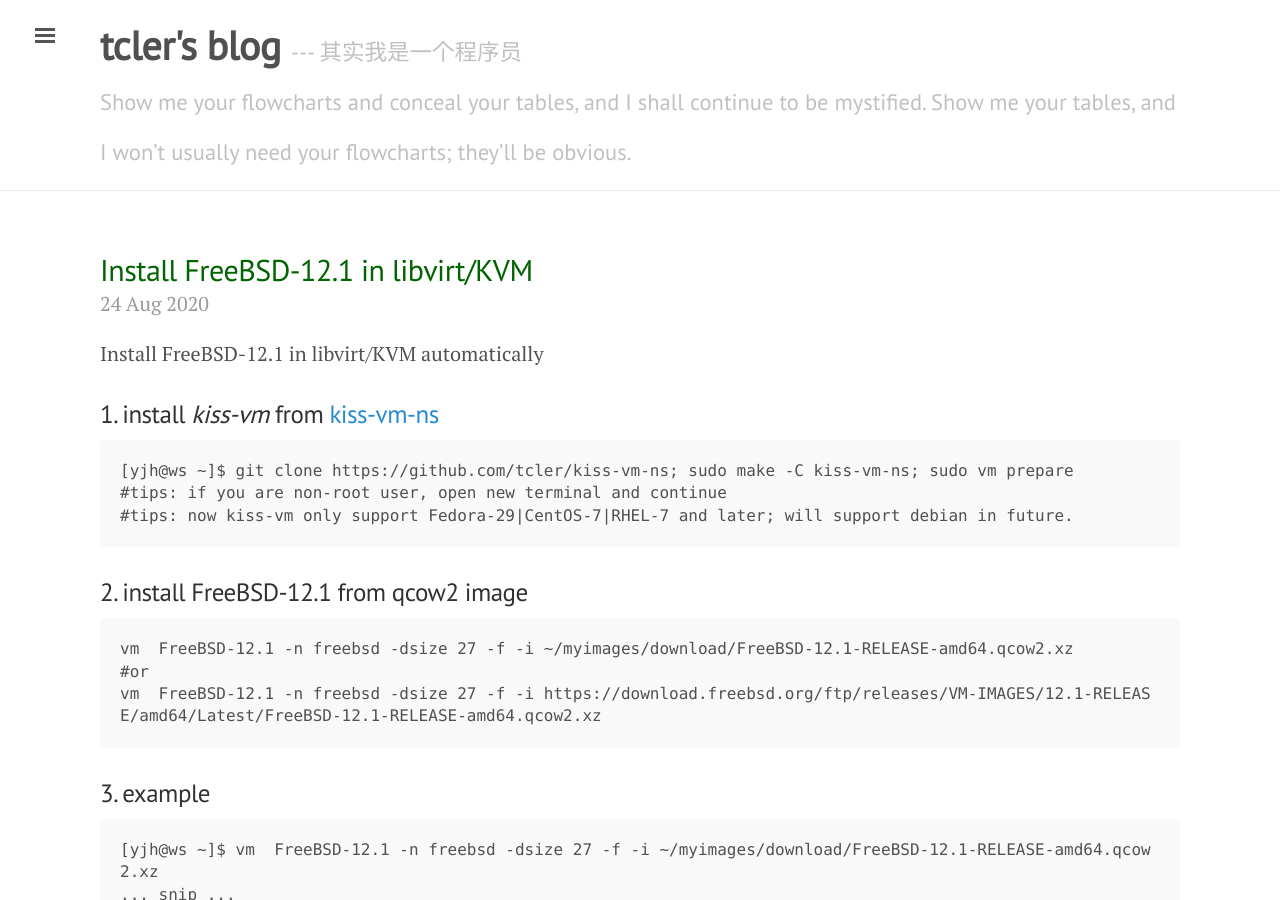
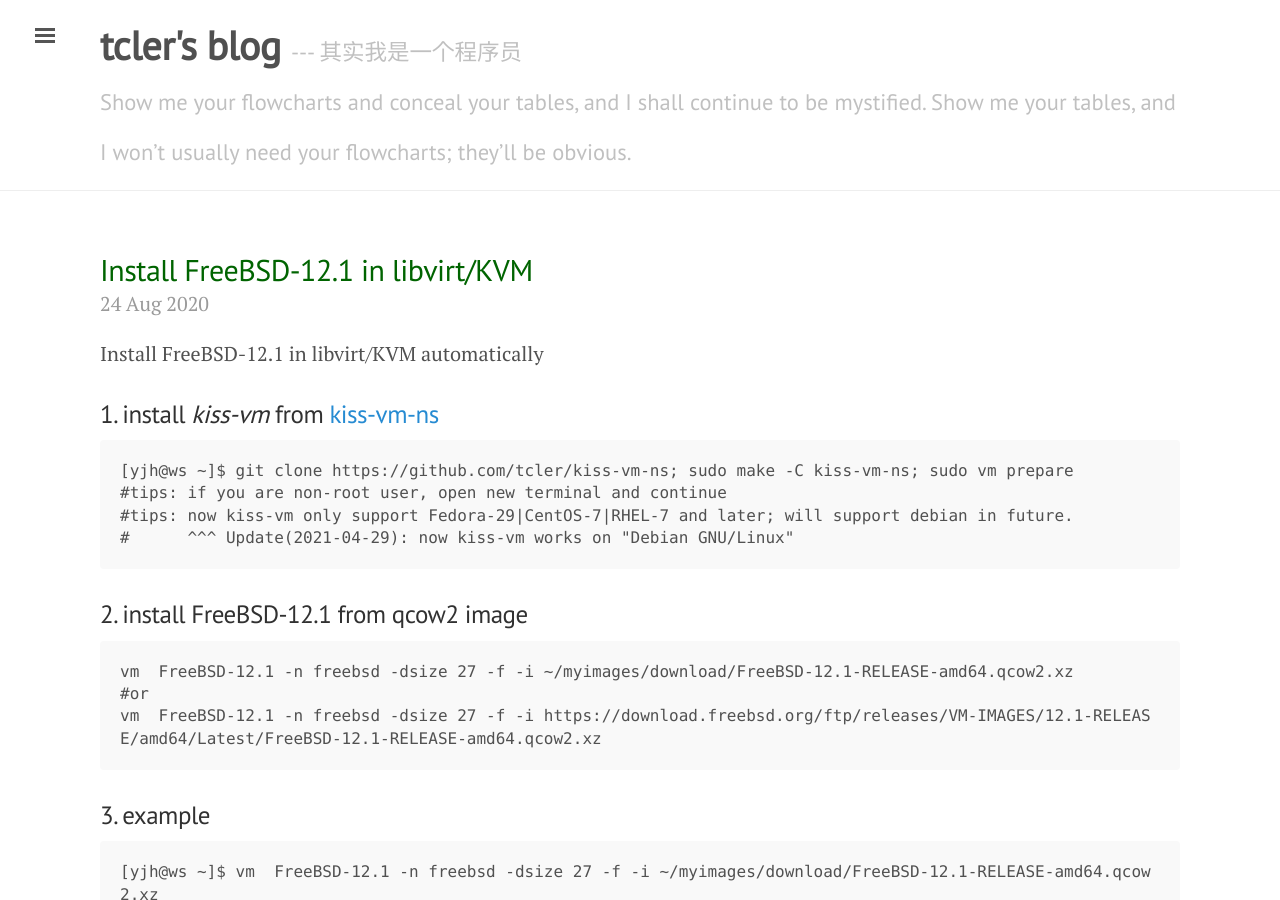
Before and after one commit to tcler/tcler.github.io, a Jekyll site: the page built from _posts/2020-08-24-freeBSD-in-KVM.md, in a window 1280 px wide and 900 px high. Built offline with Jekyll 4.4.1, drawn with Linux system fonts in a browser that asks for light colours.

Commit message:
Update 2020-08-24-freeBSD-in-KVM.md

````diff
--- a/_posts/2020-08-24-freeBSD-in-KVM.md
+++ b/_posts/2020-08-24-freeBSD-in-KVM.md
@@ -10,6 +10,7 @@ Install FreeBSD-12.1 in libvirt/KVM automatically
 [yjh@ws ~]$ git clone https://github.com/tcler/kiss-vm-ns; sudo make -C kiss-vm-ns; sudo vm prepare
 #tips: if you are non-root user, open new terminal and continue
 #tips: now kiss-vm only support Fedora-29|CentOS-7|RHEL-7 and later; will support debian in future.
+#      ^^^ Update(2021-04-29): now kiss-vm works on "Debian GNU/Linux"
 ```
 
 ### 2. install FreeBSD-12.1 from qcow2 image
````
